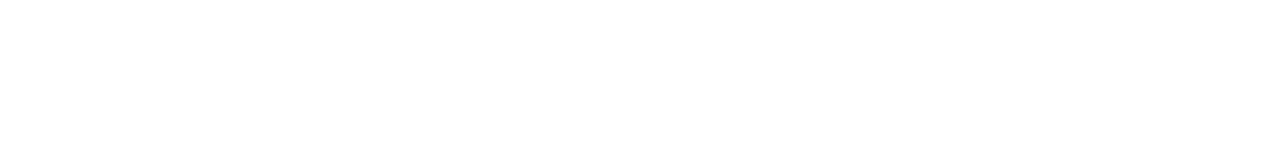
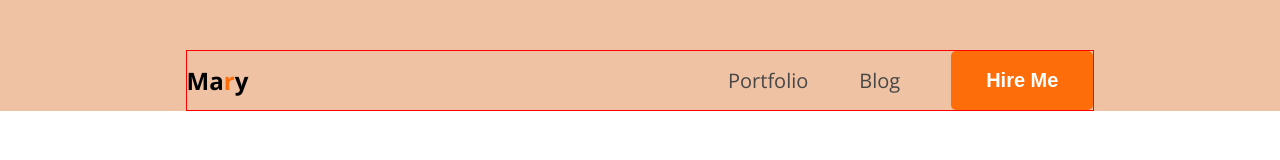
Before and after one commit to mkkhalid5/portfolio2-mkkhalid, a plain HTML site: page index.html in a window 1280 px wide. Drawn offline with nearby package versions, Linux system fonts and the light colour scheme.

Commit message:
design navbar and styled according to design

```diff
--- a/index.html
+++ b/index.html
@@ -1,11 +1,32 @@
 <!DOCTYPE html>
 <html lang="en">
+
 <head>
     <meta charset="UTF-8">
     <meta name="viewport" content="width=device-width, initial-scale=1.0">
     <title>M.K. Khalid Portfolio</title>
+    <link rel="preconnect" href="https://fonts.googleapis.com">
+    <link rel="preconnect" href="https://fonts.gstatic.com" crossorigin>
+    <link href="https://fonts.googleapis.com/css2?family=Open+Sans:ital,wght@0,300..800;1,300..800&display=swap"
+        rel="stylesheet">
+        <link rel="stylesheet" href="styles/portfolio.css">
 </head>
-<body>
 
+<body class="font-open-sans">
+    <!--Header section start-->
+    <header>
+        <nav>
+            <div>
+                <h2>Ma<span class="color-orange">r</span>y</h2>
+            </div>
+            <ul class="menu">
+                <li><a href="#">Portfolio</a></li>
+                <li><a href="#">Blog</a></li>
+                <li><button class="btn">Hire Me</button></li>
+            </ul>
+        </nav>
+    </header>
+    <!--Header section end-->
 </body>
+
 </html>
--- /dev/null
+++ b/styles/portfolio.css
@@ -0,0 +1,52 @@
+*{
+    margin: 0;
+    padding: 0;
+    box-sizing: border-box;
+}
+/*shared style*/
+.font-open-sans {
+  font-family: "Open Sans", sans-serif;
+  font-optical-sizing: auto;
+}
+.logo h2{
+    font-size: 45px;
+    font-weight: 900;
+}
+.color-orange{
+    color: #FD6E0A;
+}
+.btn{
+    background-color: #FD6E0A;
+    border: none;
+    padding: 18px 35px;
+    border-radius: 5px;
+    font-size: 20px;
+    font-weight: bold;
+    color: white;
+}
+
+header{
+    background-color: #eec2a3;
+    padding-top: 50px;
+}
+nav{
+    width: 71%;
+    max-width: 1140px;
+    border: 1px solid red;
+    margin: 0 auto;
+    display: flex;
+    justify-content: space-between;
+    align-items: center;
+}
+
+nav .menu{
+    display: flex;
+    align-items: center;
+    list-style: none;
+    gap: 51px;
+}
+nav .menu a{
+    font-size: 20px;
+    color: #474747;
+    text-decoration: none;
+}
```
